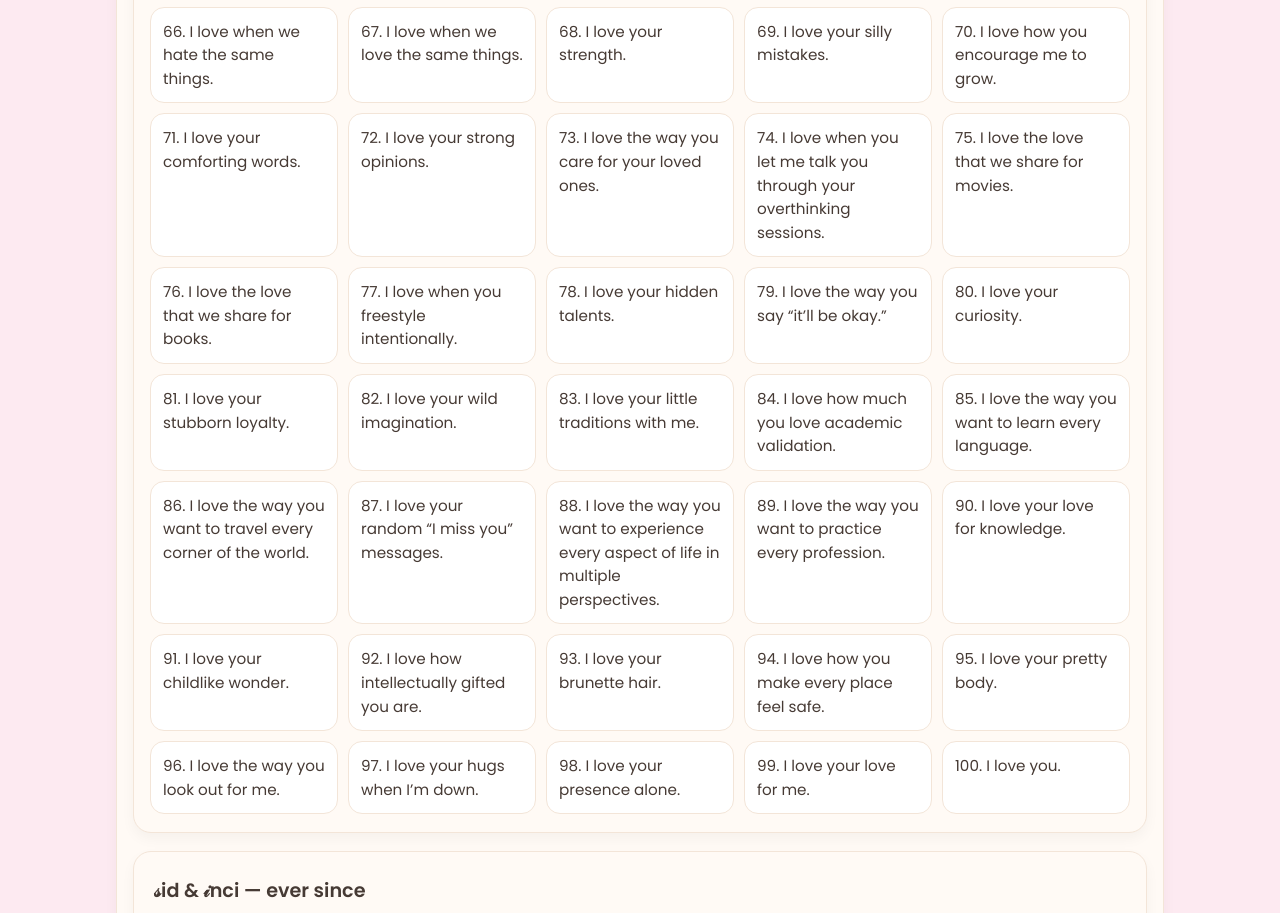
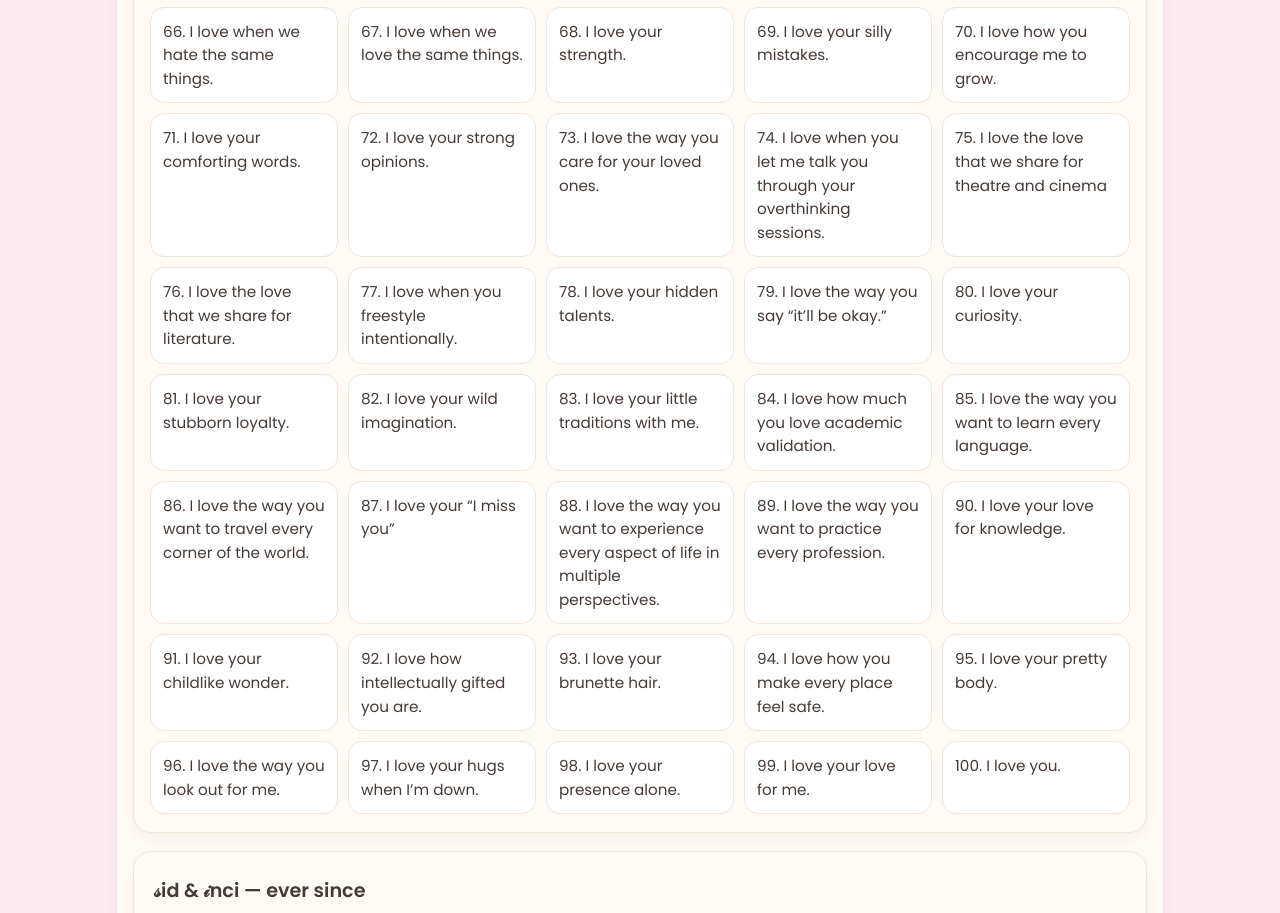
Before and after one commit to sidrxshraf/incisid, a plain HTML site: page index.html in a window 1280 px wide. Shown: the part 2940-3853 px from the top of the page. Drawn offline with Linux system fonts and the light colour scheme.

Commit message:
Update index.html

```diff
--- a/index.html
+++ b/index.html
@@ -301,8 +301,8 @@
     <div class="joke">72. I love your strong opinions.</div>
     <div class="joke">73. I love the way you care for your loved ones.</div>
     <div class="joke">74. I love when you let me talk you through your overthinking sessions.</div>
-    <div class="joke">75. I love the love that we share for movies.</div>
-    <div class="joke">76. I love the love that we share for books.</div>
+    <div class="joke">75. I love the love that we share for theatre and cinema</div>
+    <div class="joke">76. I love the love that we share for literature.</div>
     <div class="joke">77. I love when you freestyle intentionally.</div>
     <div class="joke">78. I love your hidden talents.</div>
     <div class="joke">79. I love the way you say “it’ll be okay.”</div>
@@ -313,7 +313,7 @@
     <div class="joke">84. I love how much you love academic validation.</div>
     <div class="joke">85. I love the way you want to learn every language.</div>
     <div class="joke">86. I love the way you want to travel every corner of the world.</div>
-    <div class="joke">87. I love your random “I miss you” messages.</div>
+    <div class="joke">87. I love your “I miss you” </div>
     <div class="joke">88. I love the way you want to experience every aspect of life in multiple perspectives.</div>
     <div class="joke">89. I love the way you want to practice every profession.</div>
     <div class="joke">90. I love your love for knowledge.</div>
```
